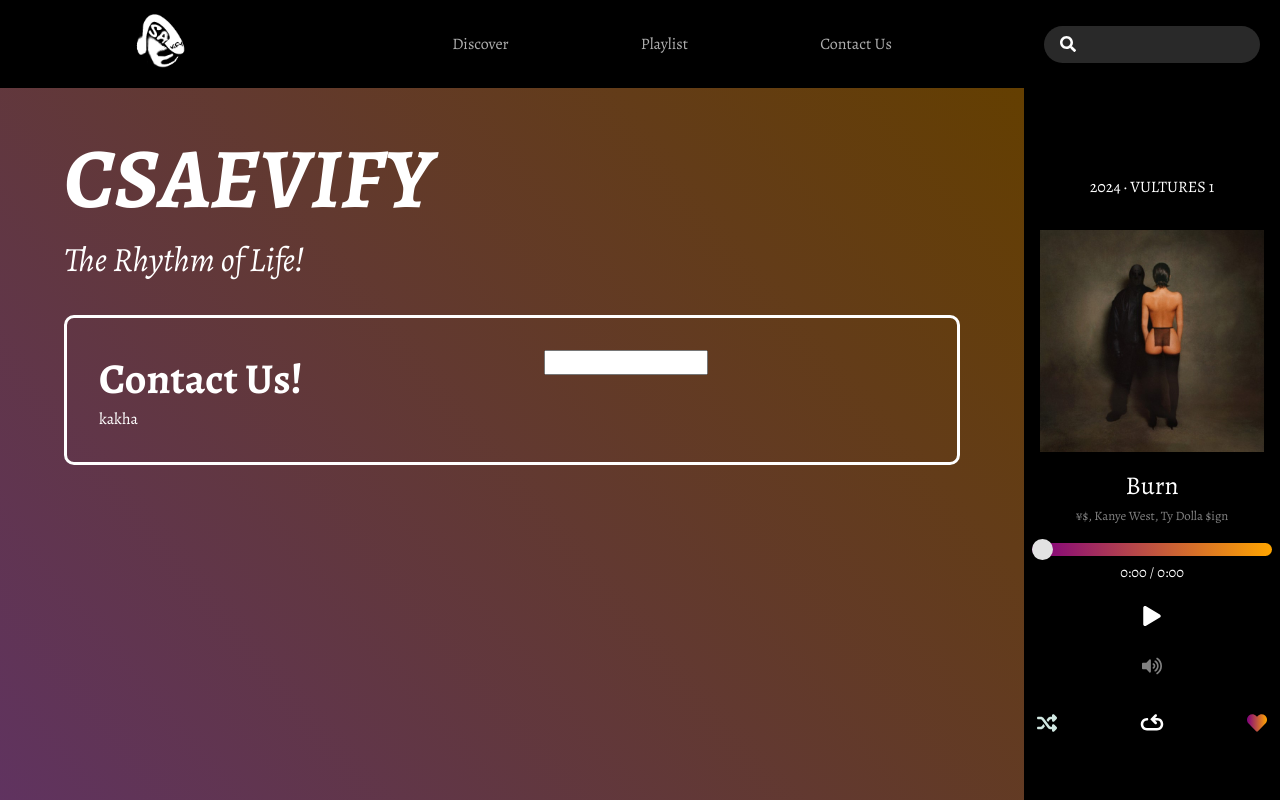
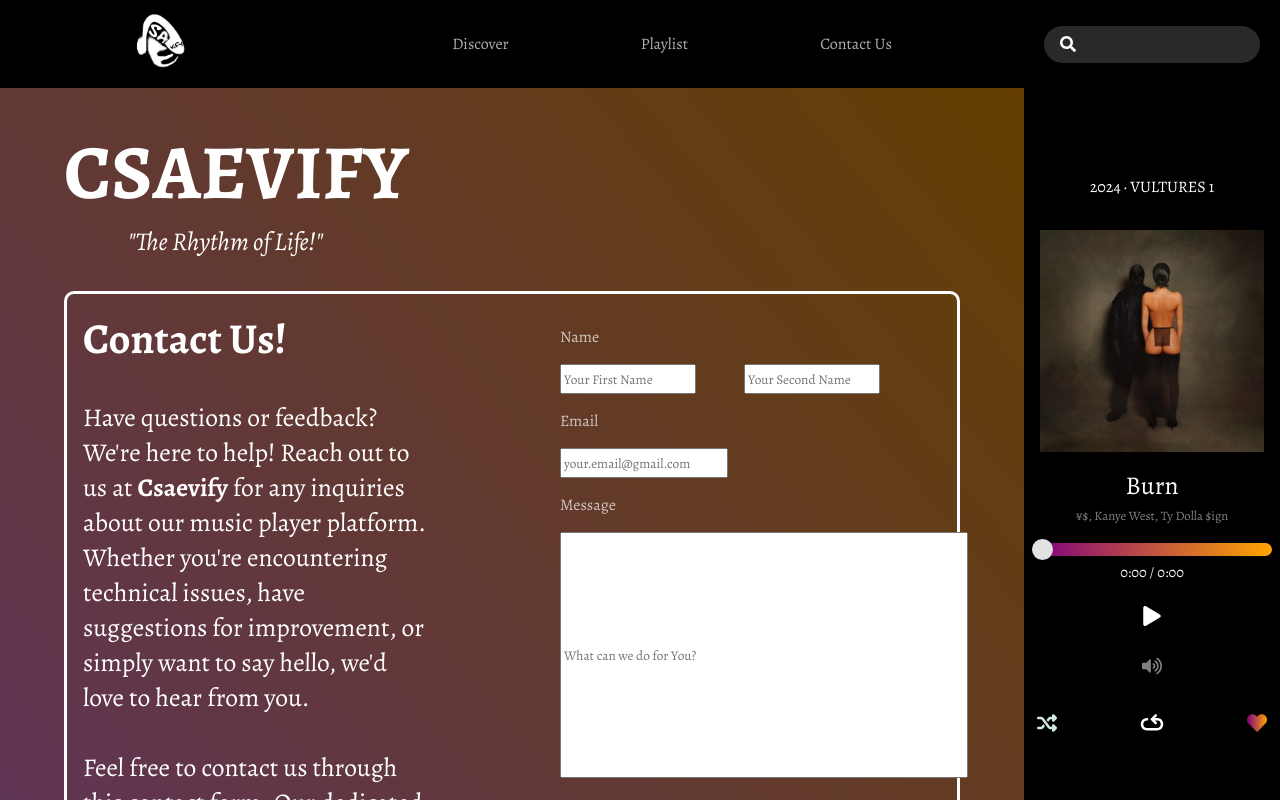
Before and after one commit to CserhiBerni/csaevify, a React (Vite) app in the folder csaevify-frontend/: page /contact in a window 1280 px wide. Shown: the top 800 px of the page. Built offline with nearby package versions, Linux system fonts and the light colour scheme.

Commit message:
Contact Us design without functions

```diff
--- a/csaevify-frontend/index.html
+++ b/csaevify-frontend/index.html
@@ -2,7 +2,7 @@
 <html lang="en">
   <head>
     <meta charset="UTF-8" />
-    <link rel="icon" type="image/svg+xml" href='../csaevify-frontend/src/images/csaevifywhite.svg' />
+    <link rel="icon" type="image/svg+xml" href='./csaevifywhite.svg' />
     <meta name="viewport" content="width=device-width, initial-scale=1.0" />
     <title>Csaevify</title>
   </head>
--- a/csaevify-frontend/src/components/Navbar/Navbar.css
+++ b/csaevify-frontend/src/components/Navbar/Navbar.css
@@ -95,3 +95,8 @@
                 0px 6px 15px rgb(158, 0, 124),
                 0px 0px 40px rgb(128, 0, 128);
 }
+
+
+.csaevifyicon{
+    cursor: pointer;
+}
--- a/csaevify-frontend/src/components/Navbar/Navbar.tsx
+++ b/csaevify-frontend/src/components/Navbar/Navbar.tsx
@@ -7,7 +7,9 @@
   return (
     <div className="navbar">
       <div className="navbar-first">
-        <img src={csaevify} alt="cseavifyicon"/>
+        <a href="http://localhost:5173/">
+          <img className="csaevifyicon" src={csaevify} alt="cseavifyicon"/>
+        </a>
       </div>
       <div className="navbar-second">
         <Link to={"/discover"} className="link">
--- a/csaevify-frontend/src/pages/Contact/ContactPage.css
+++ b/csaevify-frontend/src/pages/Contact/ContactPage.css
@@ -13,14 +13,13 @@
 
 h1{
    margin: 2rem 4rem 0rem 4rem;
-   font-size: 10ch;
+   font-size: 9ch;
    text-transform: uppercase;
-   font-style: italic;
 }
 
 .contact-quote{
-   margin: 0rem 4rem;
-   font-size: 4ch;
+   margin: 0rem 8rem;
+   font-size: 3ch;
    font-style: italic;
 }
 
@@ -35,9 +34,82 @@
 
 .first-part, .second-part{
    width: 50%;
-   padding: 2rem;
+   padding: 1rem;
 }
 
 .contact-us{
    font-size: 5ch;
+   margin-bottom: 2rem;
 }
+
+.contact-us-text{
+   padding-bottom: 1rem;
+   font-size: 3ch;
+}
+
+.second-part{
+   margin: 1rem;
+}
+
+.name-label{
+   display: block;
+   margin-bottom: 1rem;
+   opacity: 70%;
+   margin-left: 5rem;
+}
+
+.name-inputs{
+   flex-direction: row;
+   display: flex;
+   gap: 3rem;
+   margin-left: 5rem;
+   margin-bottom: 1rem;
+}
+
+.emailInput{
+   margin-left: 5rem;
+   width: 10rem;
+   height: 1.5rem;
+}
+
+.firstName{
+   width: 8rem;
+   height: 1.5rem;
+}
+
+.secondName{
+   width: 8rem;
+   height: 1.5rem;
+}
+
+.email-label{
+   display: block;
+   margin-bottom: 1rem;
+   opacity: 70%;
+   margin-left: 5rem;
+}
+
+.message-label{
+   display: block;
+   margin-top: 1rem;
+   margin-bottom: 1rem;
+   opacity: 70%;
+   margin-left: 5rem;
+}
+
+.messageInput{
+   gap: 3rem;
+   margin-left: 5rem;
+   margin-bottom: 1rem;
+   height: 15rem;
+   width: 25rem;
+}
+
+.sendbtn{
+   margin-left: 40vw;
+   background: transparent;
+   color: white;
+   border-color: white;
+   font-size: 3ch;
+   border-radius: 20%;
+}
--- a/csaevify-frontend/src/pages/Contact/ContactPage.tsx
+++ b/csaevify-frontend/src/pages/Contact/ContactPage.tsx
@@ -9,16 +9,32 @@
          <div className="contact-container">
             <div className="contact-main-section">
                <h1>Csaevify</h1>
-               <p className='contact-quote'>The Rhythm of Life!</p>
+               <p className='contact-quote'>"The Rhythm of Life!"</p>
                <div className='contact-us-section'>
                   <div className="first-part">
                      <h2 className='contact-us'>Contact Us!</h2>
-                     <p>kakha</p>
+                     <p className='contact-us-text'>Have questions or feedback? We're here to help! Reach out to us at <b>Csaevify</b> for any inquiries about our music player platform. Whether you're encountering technical issues, have suggestions for improvement, or simply want to say hello, we'd love to hear from you.
+                     <br />
+                     <br />
+                     Feel free to contact us through this contact form. Our dedicated team is committed to providing you with the best music streaming experience possible. Let's keep the music playing!</p>
                   </div>
                   <div className="second-part">
-                     <input type="text" />
+                  <label className='name-label'>Name</label>
+                     <div className='name-inputs'>
+                        <input className='firstName' type="text" placeholder='Your First Name' />
+                        <input className='secondName' type="text" placeholder='Your Second Name' />
+                     </div>
+                  <label className='email-label'>Email</label>
+                     <div className='email-input'>
+                        <input type="email" className='emailInput' placeholder='your.email@gmail.com'/>
+                     </div>
+                  <label className='message-label'>Message</label>
+                     <div className='message-input'>
+                        <input type="text" className='messageInput' placeholder='What can we do for You?'/>
+                     </div>
                   </div>
                </div>
+               <button className='sendbtn'>Send</button>
             </div>
             <MusicCard />
          </div>
```
Also changed, not shown: csaevify-frontend/src/index.css (line endings or trailing spaces).
